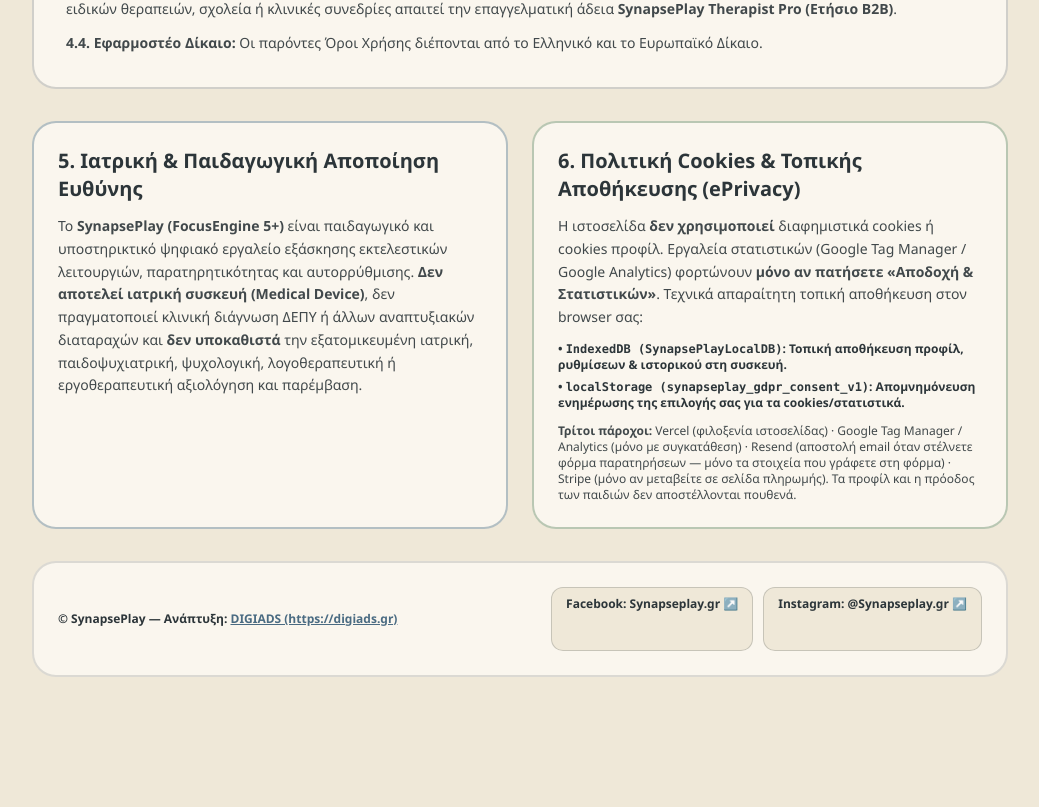
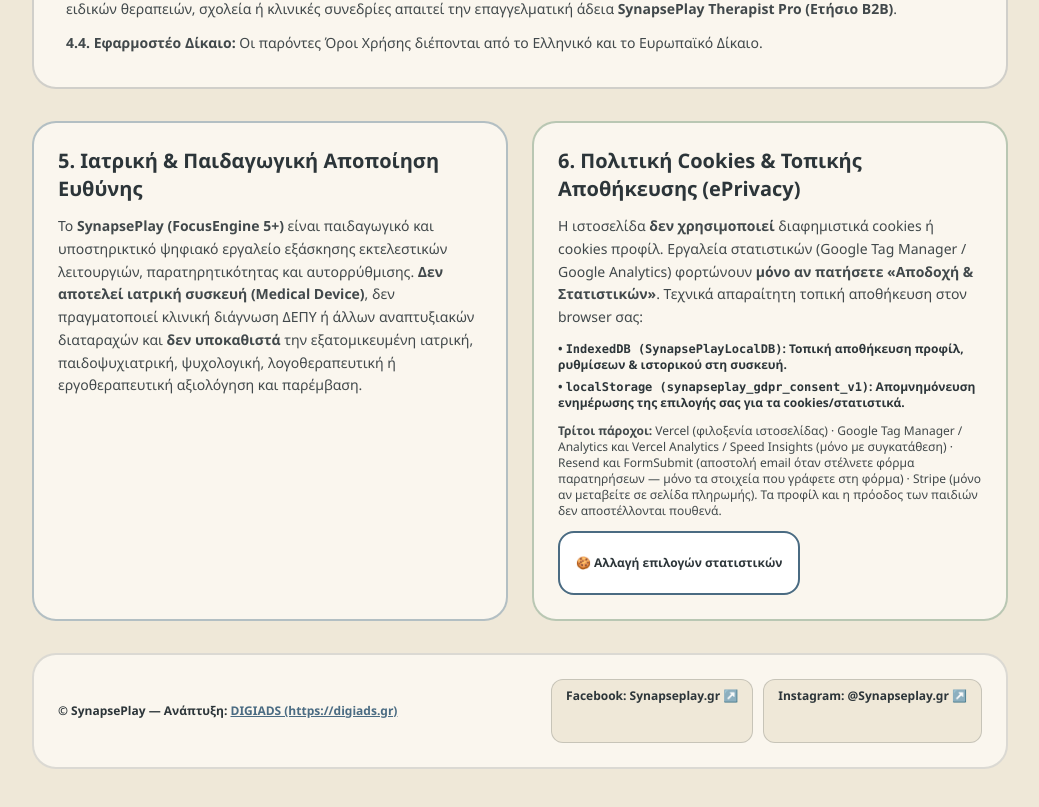
Before and after one commit to digiadsgr-lgtm/synapseplay, a React (Vite) app: page /legal in a window 1280 px wide. Shown: the part 2146-2953 px from the top of the page, without its empty margins (120-1159 px from the left). Before the commit the page ends 2887 px from the top, so only its background shows below. Built offline with nearby package versions, Linux system fonts and the light colour scheme.

Commit message:
fix: R3 gdpr consent

```diff
--- a/src/pages/LegalCompliancePage.tsx
+++ b/src/pages/LegalCompliancePage.tsx
@@ -34,6 +34,30 @@
     a.click();
     document.body.removeChild(a);
     URL.revokeObjectURL(url);
+  };
+
+  // Withdraw / change analytics consent WITHOUT touching the children's data:
+  // forget the choice, remove analytics cookies, reload so GTM/analytics are unloaded
+  // and the consent banner is shown again.
+  const handleChangeCookieChoice = () => {
+    clearGdprConsentAck();
+    try {
+      const host = window.location.hostname;
+      const domains = ['', host, `.${host.replace(/^www\./, '')}`];
+      document.cookie.split(';').forEach((c) => {
+        const name = c.split('=')[0].trim();
+        if (/^(_ga|_gid|_gat|_gcl)/.test(name)) {
+          domains.forEach((d) => {
+            document.cookie = `${name}=; Max-Age=0; path=/${d ? `; domain=${d}` : ''}`;
+          });
+        }
+      });
+    } catch {
+      // ignore cookie errors
+    }
+    if (import.meta.env.MODE !== 'test') {
+      window.location.reload();
+    }
   };
 
   const handleGdprRightToErasure = async () => {
@@ -369,10 +393,21 @@
             </ul>
             <p className="text-[#2C3539]/90 text-xs">
               <strong>Τρίτοι πάροχοι:</strong> Vercel (φιλοξενία ιστοσελίδας) · Google Tag Manager /
-              Analytics (μόνο με συγκατάθεση) · Resend (αποστολή email όταν στέλνετε φόρμα
-              παρατηρήσεων — μόνο τα στοιχεία που γράφετε στη φόρμα) · Stripe (μόνο αν μεταβείτε σε
-              σελίδα πληρωμής). Τα προφίλ και η πρόοδος των παιδιών δεν αποστέλλονται πουθενά.
+              Analytics και Vercel Analytics / Speed Insights (μόνο με συγκατάθεση) · Resend και
+              FormSubmit (αποστολή email όταν στέλνετε φόρμα παρατηρήσεων — μόνο τα στοιχεία που
+              γράφετε στη φόρμα) · Stripe (μόνο αν μεταβείτε σε σελίδα πληρωμής). Τα προφίλ και η
+              πρόοδος των παιδιών δεν αποστέλλονται πουθενά.
             </p>
+            {/* GDPR art. 7(3): withdrawing consent must be as easy as giving it —
+                without having to erase the children's data. */}
+            <button
+              type="button"
+              data-testid="legal-change-cookie-choice-btn"
+              onClick={handleChangeCookieChoice}
+              className="touch-target px-4 py-2.5 rounded-2xl bg-white border-2 border-[#4A6B82] text-[#2C3539] font-extrabold text-xs hover:bg-[#EFE8D8] transition-colors"
+            >
+              🍪 Αλλαγή επιλογών στατιστικών
+            </button>
           </div>
         </section>
 
```
Also changed, not shown: 1 other file (tests, documents, lock files or other folders).
